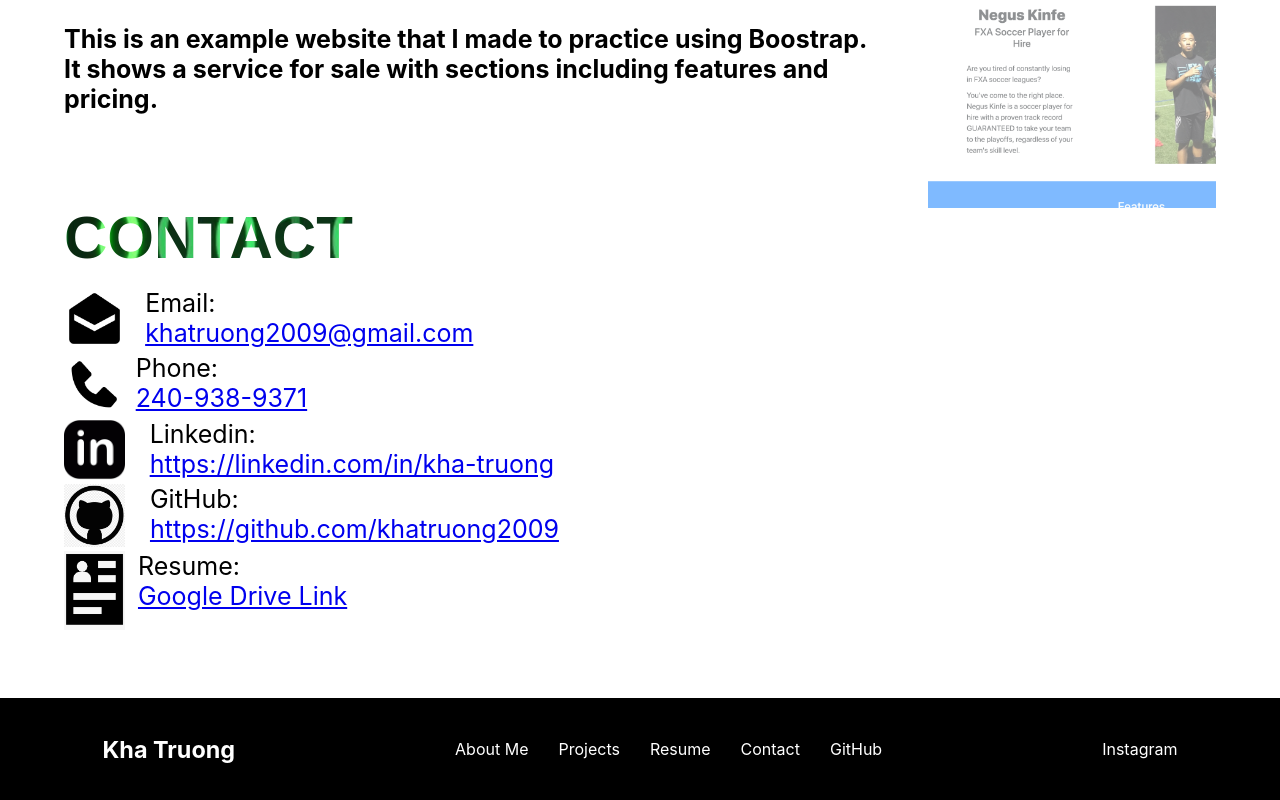
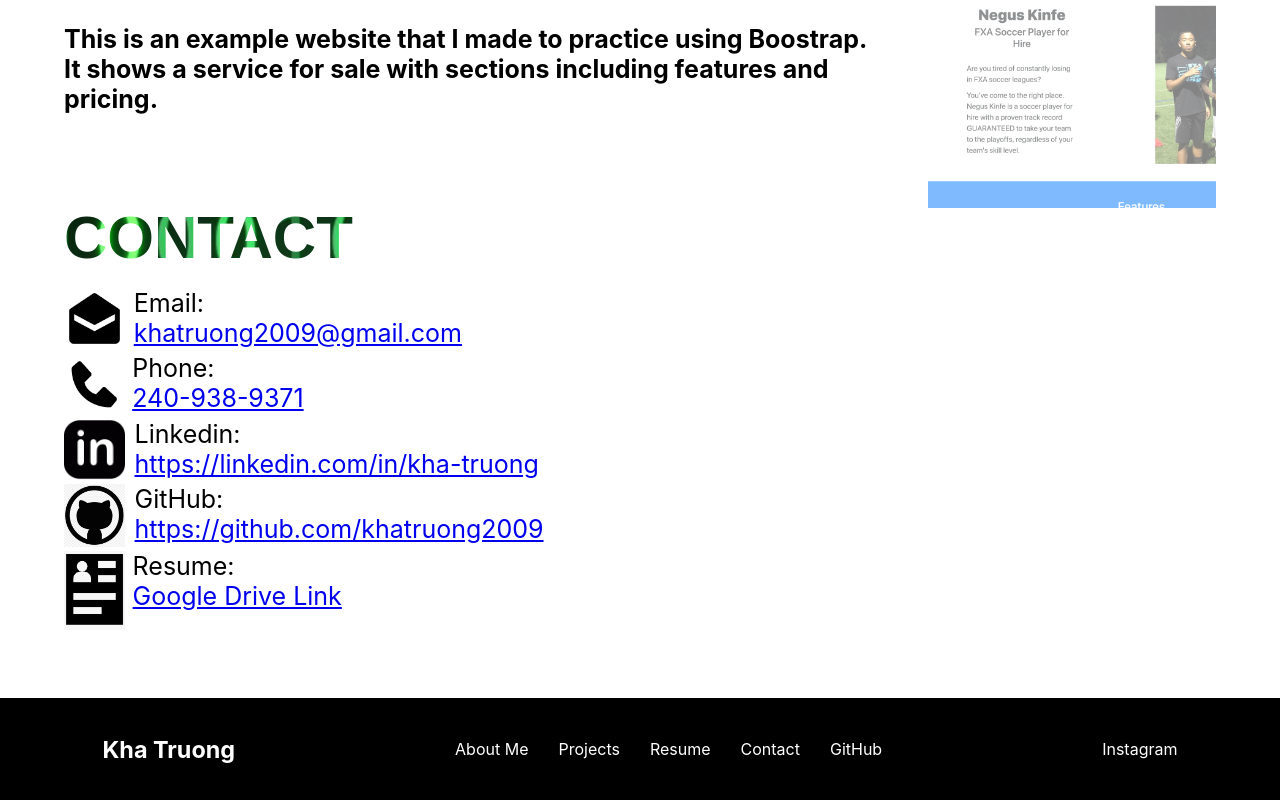
Before and after one commit to khatruong2009/ReactKhaTruong, a React (Create React App) app in the folder khatruong/: page / in a window 1280 px wide. Shown: the part 3904-4704 px from the top of the page. Built offline with nearby package versions, Linux system fonts and the light colour scheme; the HTML template or start-up script is replaced by a standard one.

Commit message:
fixed margins for contact section

```diff
--- a/khatruong/public/style.css
+++ b/khatruong/public/style.css
@@ -289,7 +289,7 @@ html {
   margin-top: 0%;
   padding-top: 0%;
   font-size: 25px;
-  margin-left: 5%;
+  margin-left: 5px;
   margin-bottom: 0%;
   padding-left: 1%;
   width: 100%;
```
